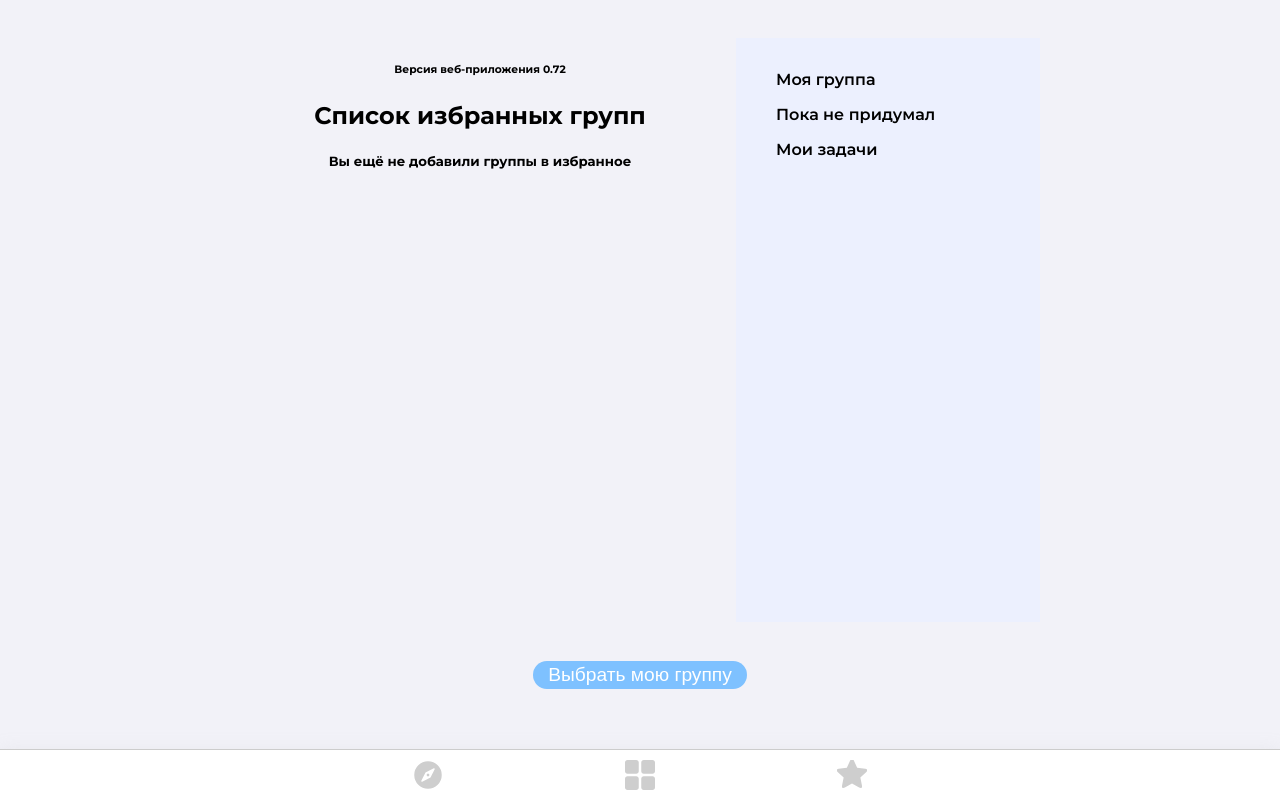
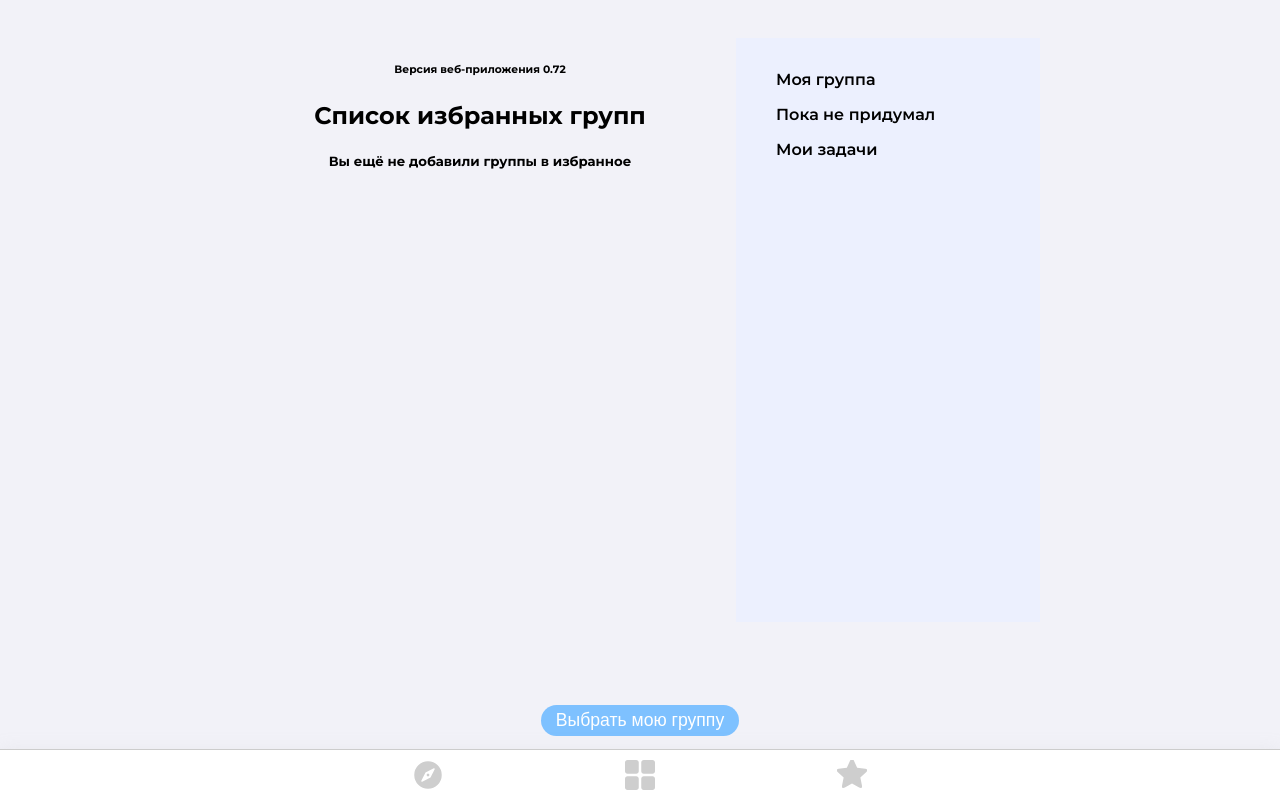
Before and after one commit to DENisProd/Schedule, a React (Create React App) app in the folder frontend/: page /favorites in a window 1280 px wide. Built offline with nearby package versions, Linux system fonts and the light colour scheme.

Commit message:
bug fix after bug fix

```diff
--- a/frontend/src/App.css
+++ b/frontend/src/App.css
@@ -226,20 +226,6 @@ table tbody tr:hover {
     text-align: center;
 }
 
-.favorites-bottom-container {
-  margin-bottom: 70px;
-}
-
-.favorites-bottom-container button {
-  border: none;
-  padding: 3px 15px;
-  border-radius: 1em;
-  background: #7ec1ff;
-  color: #fff;
-  font-weight: 400;
-  font-size: 1.2em;
-}
-
 .favorites-main-container div {
     width: 60%;
 }
@@ -274,10 +260,6 @@ table tbody tr:hover {
 
 .favorites-main-container .favorite-tile:hover {
     background: #7ec1ff;
-}
-
-.favorites-bottom-container {
-  text-align: center;
 }
 
 .subject-tile-container {
--- a/frontend/src/Components/Favorites/Favorites.jsx
+++ b/frontend/src/Components/Favorites/Favorites.jsx
@@ -1,6 +1,9 @@
 import { useNavigate } from "react-router-dom";
 import { useEffect, useState } from "react";
 import Loader from "../Loader/Loader";
+
+import "../../App.css"
+import "./favorites.css"
 
 export default function Favorites() {
     const navigate = useNavigate();
@@ -44,14 +47,13 @@ export default function Favorites() {
         getMyGroup()
     };
 
-    const removeFavorite = () => {
+    const removeFavorite = (id) => {
         const data = JSON.parse(localStorage.getItem("favorites"))
         let groupFromStorage = data
-        groupFromStorage.map(gr => {
-            Object.keys(gr).forEach(gr => console.log(gr))
-        })
-        console.log(data)
+        groupFromStorage = groupFromStorage.filter(gr => gr.id !== id)
+        localStorage.setItem("favorites", JSON.stringify(groupFromStorage))
         loadFavorites()
+        setIsGroupChoose(false)
     }
 
     return (
@@ -67,13 +69,11 @@ export default function Favorites() {
                                     {groupsList.map((group) => (
                                         <>
                                             {isGroupChoose ? (
-                                                <div
-                                                    className="favorite-tile"
-                                                    key={group.id}
-                                                >
+                                                <div className="favorite-tile" key={group.id}>
                                                     {/*<td>{group.id}</td>*/}
                                                     {myGroup===group.id && "Моя группа - "}
 
+                                                    <button name={'btn'+group.id} onClick={() => removeFavorite(group.id)}>X</button>
                                                     {group.name}
                                                     <input
                                                         type="checkbox"
@@ -83,7 +83,6 @@ export default function Favorites() {
                                                         }
                                                     />
 
-                                                    <button name={'btn'+group.id} onClick={() => removeFavorite(group.id)}>X</button>
                                                 </div>
                                             ) : (
                                                 <div
--- /dev/null
+++ b/frontend/src/Components/Favorites/favorites.css
@@ -0,0 +1,22 @@
+.favorites-container {
+
+}
+
+.favorites-bottom-container {
+    text-align: center;
+    position: fixed;
+    bottom: 4em;
+    display: flex;
+    justify-content: center;
+    width: 100%;
+}
+
+.favorites-bottom-container button {
+    border: none;
+    padding: 5px 15px;
+    border-radius: 1em;
+    background: #7ec1ff;
+    color: #fff;
+    font-weight: 400;
+    font-size: 1.1em;
+}
--- a/frontend/src/Components/View.jsx
+++ b/frontend/src/Components/View.jsx
@@ -157,7 +157,7 @@ export default function View({isTeachers, isRoom, isGroup}) {
 
 
                     setIsLoaded(true);
-
+                    checkFavorites();
                 })
                 .catch(err => {
                     console.log("Ошибка")
@@ -181,7 +181,7 @@ export default function View({isTeachers, isRoom, isGroup}) {
     const checkFavorites = () => {
         setInFavorites(false);
         const favoritesGroups = JSON.parse(localStorage.getItem("favorites"));
-        console.log(favoritesGroups)
+        //console.log(favoritesGroups)
         if (favoritesGroups) {
             favoritesGroups.forEach((favorites) => {
                 if (favorites.id === info?.group?.groupID) {
@@ -253,7 +253,7 @@ export default function View({isTeachers, isRoom, isGroup}) {
     useEffect(() => {
 
         document.title = info.group?.name + " - Расписание MySecrets";
-        checkFavorites();
+        //checkFavorites();
         scrollTo(todayDate)
         let count_enter = Number.parseInt(localStorage.getItem("count_enter"))
         if (count_enter) count_enter++
```
